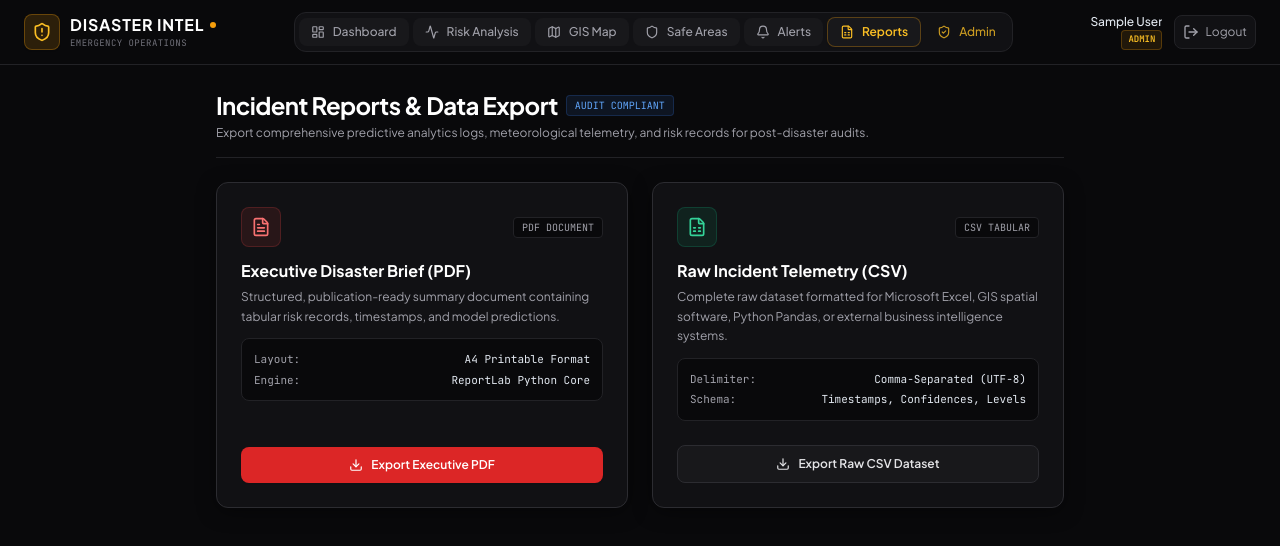
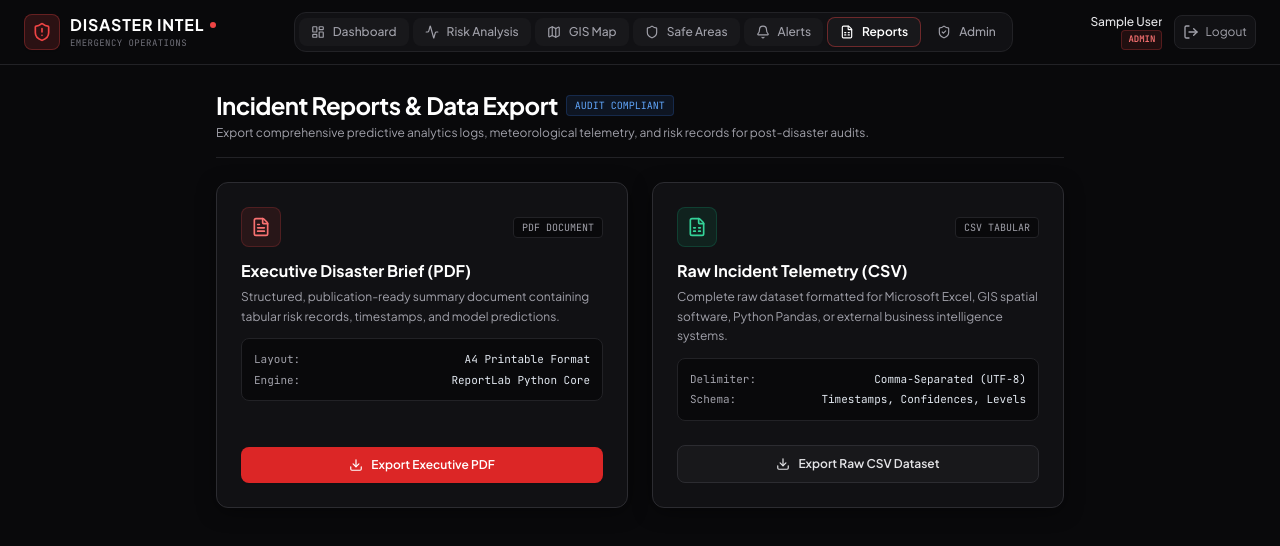
Before and after one commit to sgpushkar/disaster-platform, a React (Vite) app in the folder frontend/: page /reports in a window 1280 px wide. Shown: the top 546 px of the page. Built offline with nearby package versions, Linux system fonts and the light colour scheme; no server answers; sample sign-in values are in the browser's storage.

Commit message:
feat(navigation): style Navbar and BottomNav in obsidian black with signal red accents

```diff
--- a/frontend/src/components/BottomNav.jsx
+++ b/frontend/src/components/BottomNav.jsx
@@ -47,13 +47,13 @@ export default function BottomNav() {
               >
                 <div className={`h-12 w-12 rounded-full flex items-center justify-center shadow-lg transition-transform active:scale-95 ${
                   active
-                    ? 'bg-amber-500 text-slate-950 ring-4 ring-slate-950 shadow-amber-500/30 font-bold'
-                    : 'bg-slate-800 text-amber-400 ring-4 ring-slate-950 hover:bg-slate-700 border border-slate-700'
+                    ? 'bg-red-600 text-white ring-4 ring-slate-950 shadow-red-600/40 font-bold'
+                    : 'bg-slate-800 text-zinc-300 ring-4 ring-slate-950 hover:bg-slate-700 border border-slate-700'
                 }`}>
                   <Icon className="h-5 w-5" />
                 </div>
                 <span className={`text-[10px] font-mono mt-1 font-semibold ${
-                  active ? 'text-amber-400' : 'text-slate-400'
+                  active ? 'text-red-500' : 'text-zinc-400'
                 }`}>
                   {item.label}
                 </span>
@@ -66,16 +66,16 @@ export default function BottomNav() {
               key={item.path}
               to={item.path}
               className={`flex flex-col items-center justify-center flex-1 h-full py-1 transition-all active:scale-95 ${
-                active ? 'text-amber-400' : 'text-slate-400 hover:text-slate-200'
+                active ? 'text-red-500' : 'text-zinc-400 hover:text-zinc-200'
               }`}
             >
               <div className={`p-1 rounded-lg transition-colors ${
-                active ? 'bg-amber-500/10' : ''
+                active ? 'bg-red-500/10' : ''
               }`}>
                 <Icon className="h-5 w-5" />
               </div>
               <span className={`text-[10px] font-medium tracking-tight mt-0.5 ${
-                active ? 'font-bold text-white' : 'text-slate-400'
+                active ? 'font-bold text-white' : 'text-zinc-400'
               }`}>
                 {item.label}
               </span>
--- a/frontend/src/components/Navbar.jsx
+++ b/frontend/src/components/Navbar.jsx
@@ -35,20 +35,20 @@ export default function Navbar() {
       <div className="max-w-7xl mx-auto px-4 sm:px-6 h-14 sm:h-16 flex items-center justify-between">
         {/* Brand */}
         <Link to="/dashboard" className="flex items-center gap-2.5 group">
-          <div className="h-8 w-8 sm:h-9 sm:w-9 rounded-lg bg-amber-500/15 border border-amber-500/30 flex items-center justify-center text-amber-400 group-hover:bg-amber-500 group-hover:text-slate-950 transition-all shadow-sm">
+          <div className="h-8 w-8 sm:h-9 sm:w-9 rounded-lg bg-red-500/15 border border-red-500/30 flex items-center justify-center text-red-500 group-hover:bg-red-600 group-hover:text-white transition-all shadow-sm">
             <ShieldAlert className="h-4 w-4 sm:h-5 sm:w-5" />
           </div>
           <div>
             <div className="flex items-center gap-1.5">
               <span className="font-bold tracking-wider text-white font-sans text-sm sm:text-base">DISASTER INTEL</span>
-              <span className="h-1.5 w-1.5 rounded-full bg-amber-500" />
+              <span className="h-1.5 w-1.5 rounded-full bg-red-500" />
             </div>
-            <p className="text-[9px] font-mono text-slate-500 tracking-wider uppercase">Emergency Operations</p>
+            <p className="text-[9px] font-mono text-zinc-500 tracking-wider uppercase">Emergency Operations</p>
           </div>
         </Link>
 
         {/* Desktop navigation links */}
-        <nav className="hidden md:flex items-center gap-1 bg-slate-900/80 p-1 rounded-xl border border-slate-800">
+        <nav className="hidden md:flex items-center gap-1 bg-slate-900/90 p-1 rounded-xl border border-slate-800">
           {navItems.map((item) => {
             const Icon = item.icon
             const active = location.pathname === item.path
@@ -58,8 +58,8 @@ export default function Navbar() {
                 to={item.path}
                 className={`flex items-center gap-2 px-3 py-1.5 rounded-lg text-xs font-medium transition-all ${
                   active
-                    ? 'bg-slate-800 text-amber-400 border border-amber-500/30 shadow-sm font-semibold'
-                    : 'text-slate-400 hover:text-slate-100 hover:bg-slate-800/60'
+                    ? 'bg-slate-800 text-white border border-red-500/40 shadow-sm font-semibold'
+                    : 'text-zinc-400 hover:text-white hover:bg-slate-800/60'
                 }`}
               >
                 <Icon className="h-3.5 w-3.5" />
@@ -72,8 +72,8 @@ export default function Navbar() {
               to="/admin"
               className={`flex items-center gap-2 px-3 py-1.5 rounded-lg text-xs font-medium transition-all ${
                 location.pathname === '/admin'
-                  ? 'bg-amber-500/20 text-amber-300 border border-amber-500/40 shadow-sm font-semibold'
-                  : 'text-amber-400/80 hover:text-amber-300 hover:bg-amber-500/10'
+                  ? 'bg-red-500/15 text-red-400 border border-red-500/40 shadow-sm font-semibold'
+                  : 'text-zinc-400 hover:text-red-400 hover:bg-red-500/10'
               }`}
             >
               <ShieldCheck className="h-3.5 w-3.5" />
@@ -85,11 +85,11 @@ export default function Navbar() {
         {/* User Info & Actions */}
         <div className="flex items-center gap-2 sm:gap-3">
           <div className="flex flex-col items-end">
-            <span className="text-xs font-medium text-slate-200 truncate max-w-[120px] sm:max-w-none">{user.name}</span>
+            <span className="text-xs font-medium text-zinc-200 truncate max-w-[120px] sm:max-w-none">{user.name}</span>
             <span className={`text-[9px] font-mono uppercase px-1.5 py-0.5 rounded ${
               user.role === 'admin'
-                ? 'text-amber-400 bg-amber-500/10 border border-amber-500/25 font-bold'
-                : 'text-slate-400 bg-slate-800 border border-slate-700'
+                ? 'text-red-400 bg-red-500/10 border border-red-500/25 font-bold'
+                : 'text-zinc-400 bg-slate-800 border border-slate-700'
             }`}>
               {user.role}
             </span>
@@ -101,7 +101,7 @@ export default function Navbar() {
               navigate('/login')
             }}
             title="Sign out"
-            className="p-1.5 sm:p-2 rounded-lg bg-slate-900 hover:bg-rose-500/10 text-slate-400 hover:text-rose-400 border border-slate-800 hover:border-rose-500/30 transition-all text-xs flex items-center gap-1.5"
+            className="p-1.5 sm:p-2 rounded-lg bg-slate-900 hover:bg-red-500/15 text-zinc-400 hover:text-red-400 border border-slate-800 hover:border-red-500/30 transition-all text-xs flex items-center gap-1.5"
           >
             <LogOut className="h-4 w-4" />
             <span className="hidden sm:inline">Logout</span>
```
